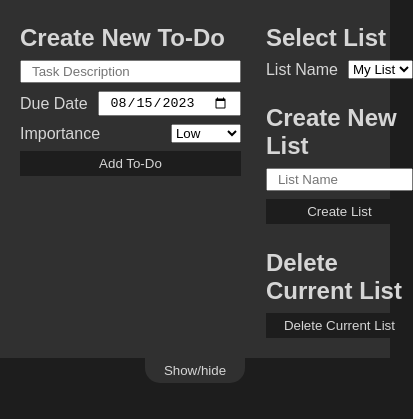
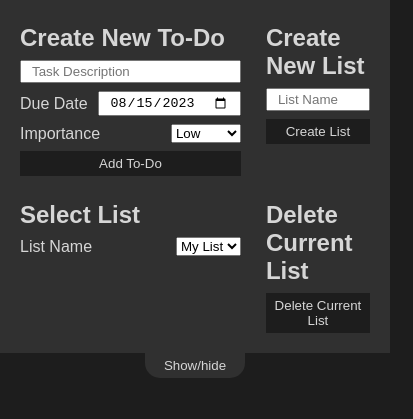
Before and after one commit to ZwierQ/todo-list, a website built with webpack: page src/index.html in a window 390 px wide. Shown: the part 76-495 px from the top of the page, 413 px wide, since content can reach past the window. Built offline with nearby package versions, Linux system fonts and the light colour scheme.

Commit message:
style: adjusted form style on smaller devices

```diff
--- a/src/index.css
+++ b/src/index.css
@@ -216,9 +216,8 @@ input[type="checkbox"] {
   .todo-form {
     display: grid;
     grid-template-areas:
-      "createTodo selectList"
       "createTodo createList"
-      "createTodo deleteList";
+      "selectList deleteList";
   }
 
   .create-todo {
```
Also changed, not shown: dist/bundle.js.
